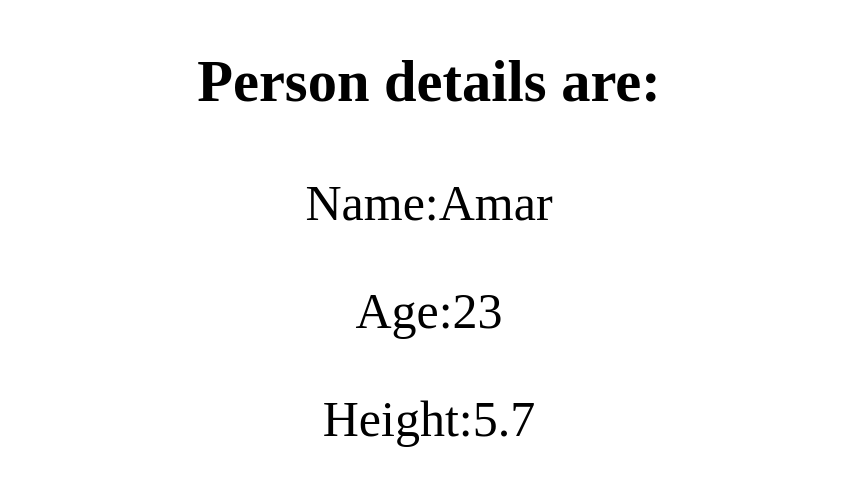
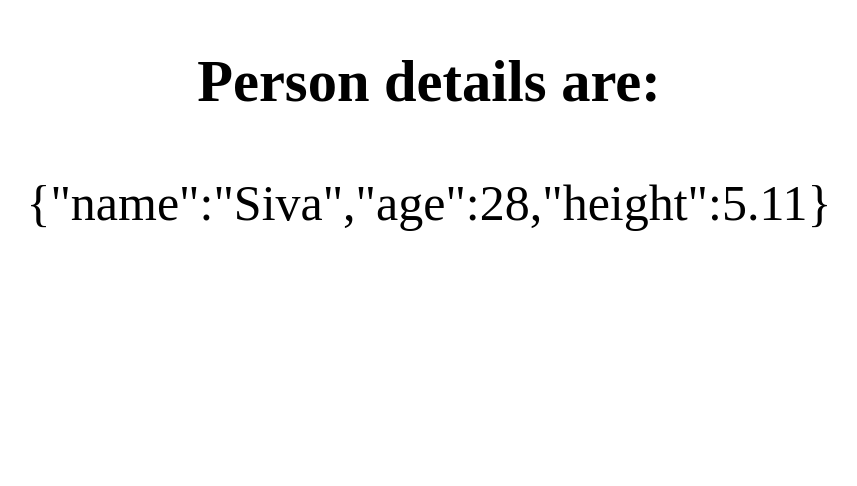
Before and after one commit to Sivakumar-U/UI_Learnings, a React (Vite) app: page / in a window 1280 px wide. Shown: the part 222-708 px from the top of the page, without its empty margins (211-1068 px from the left). Built offline with nearby package versions, Linux system fonts and the light colour scheme.

Commit message:
[Siva]Added: How to print object values using pre-defined function called Stringify in functional component.

```diff
--- a/src/App.jsx
+++ b/src/App.jsx
@@ -1,10 +1,10 @@
 import React from 'react';
-import Object from './Object';
+import PersonDetails from './PersonDetails';
 
 const App = () => {
   return (
     <div>
-      <Object/>
+      <PersonDetails/>
     </div>
   );
 };
--- /dev/null
+++ b/src/PersonDetails.jsx
@@ -0,0 +1,17 @@
+import React from 'react'
+
+function PersonDetails() {
+    let Person={
+        name:"Siva",
+        age:28,
+        height:5.11
+    }
+  return (
+    <div className='main'>
+      <h3>Person details are:</h3>
+      <p>{JSON.stringify(Person)}</p>
+    </div>
+  )
+}
+
+export default PersonDetails
```
